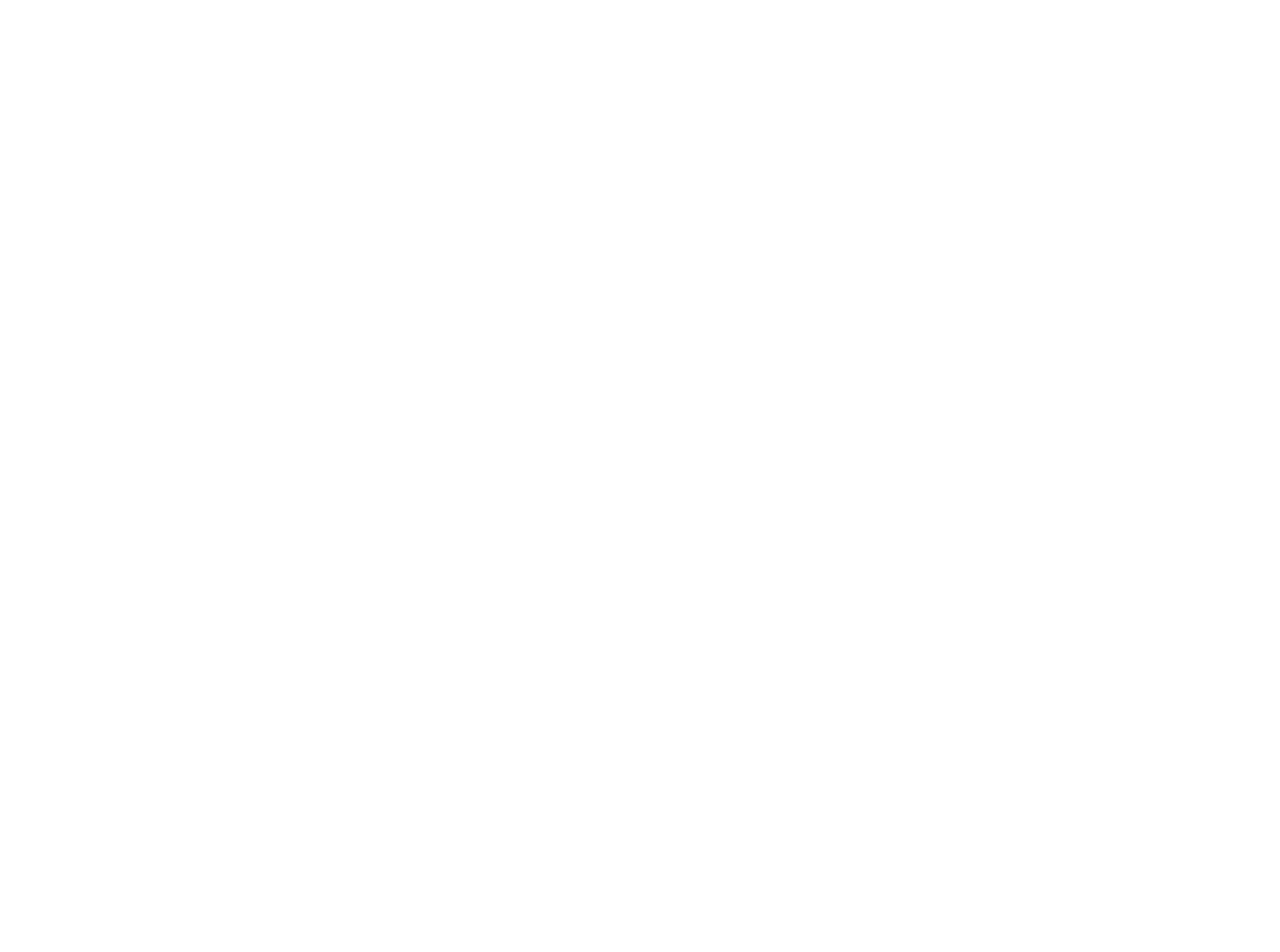
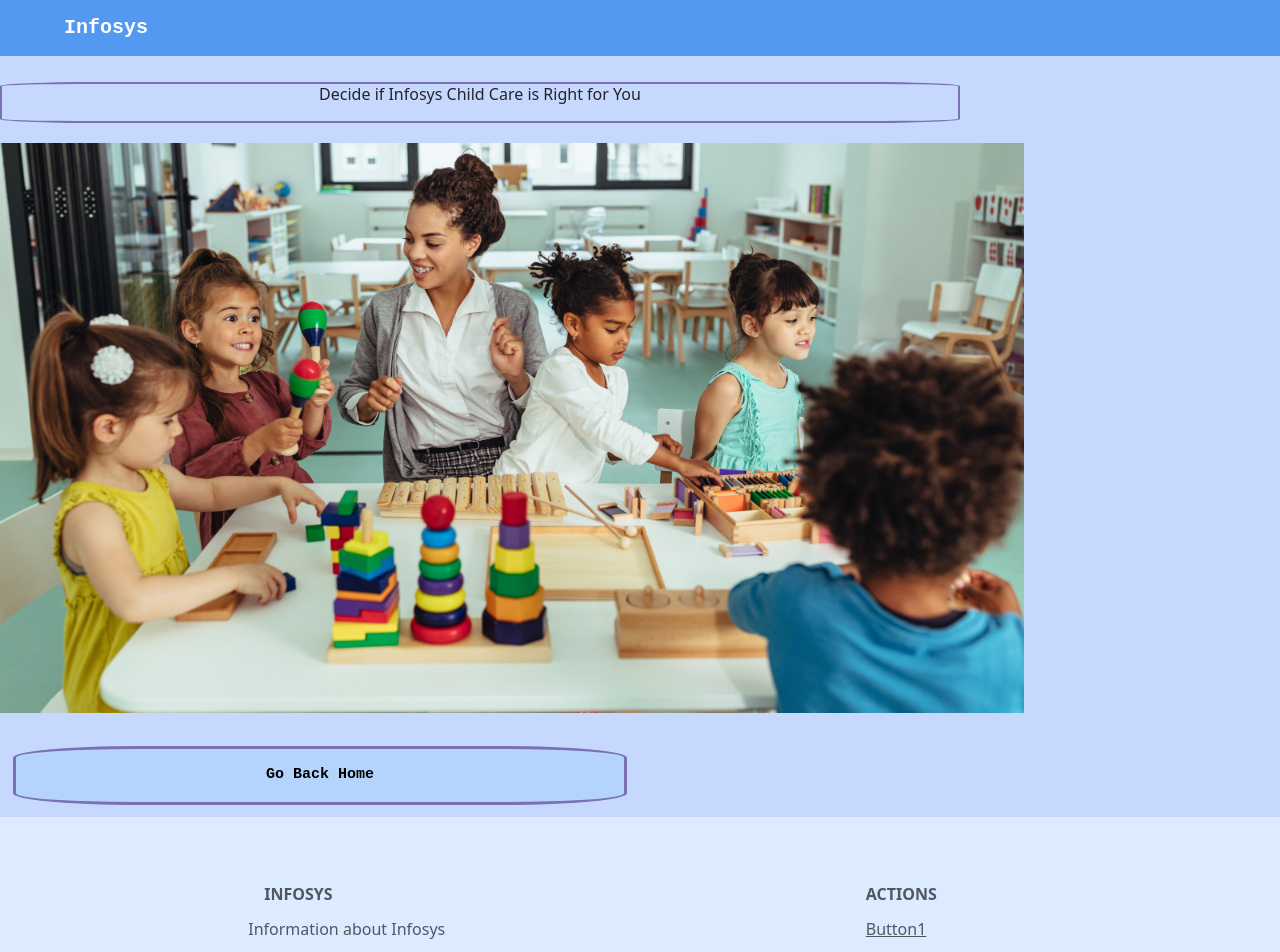
Before and after one commit to largeweb/bizhacks-2022, a React (Create React App) app in the folder mem-pwa/: page /about in a window 1280 px wide. Before the commit this address had no page. Shown: the top 952 px of the page. Before the commit the page ends 800 px from the top, so only its background shows below. Built offline with nearby package versions, Linux system fonts and the light colour scheme.

Commit message:
addedroutesformostpages

```diff
--- a/mem-pwa/src/App.js
+++ b/mem-pwa/src/App.js
@@ -9,10 +9,6 @@
 import { MDBFooter } from 'mdb-react-ui-kit';
 import {Link} from "react-router-dom";
 import { db } from "./firebase"
-// import { List , ListItem, ListItemAvatar, ListItemText, Button } from '@mui/material';
-
-
-
 
 function App() {
 
@@ -25,6 +21,8 @@
         ? <HomeMenuAdmin />
         : <HomeMenuUser />
       }
+      {/* ⚠️ TRY TO ADMIN PROTECT THIS BUTTON ⚠️ */}
+      {/* It makes sense to */}
       <div className="switchdiv">
         {isAdmin
           ? <div>
--- a/mem-pwa/src/index.js
+++ b/mem-pwa/src/index.js
@@ -6,6 +6,12 @@
 import CubiclePage from './pages/CubiclePage';
 import CubicleManager from './pages/CubicleManager';
 import ChildCarePage from './pages/ChildCarePage';
+import ChildCareManagerPage from './pages/ChildCareManagerPage';
+import SocialHolidaysPage from './pages/SocialHolidaysPage';
+import SocialHolidaysManagerPage from './pages/SocialHolidaysManagerPage';
+import RDPRequestPage from './pages/RDPRequestPage';
+import RDPManagerPage from './pages/RDPManagerPage';
+import AboutPage from './pages/AboutPage';
 import * as serviceWorkerRegistration from './serviceWorkerRegistration';
 import reportWebVitals from './reportWebVitals';
 
@@ -18,6 +24,12 @@
         <Route path="/cubicle" element={<CubiclePage/>} />
         <Route path="/cubiclemanager" element={<CubicleManager/>} />
         <Route path="/childcare" element={<ChildCarePage />} />
+        <Route path="/childcaremanager" element={<ChildCareManagerPage />} />
+        <Route path="/social" element={<SocialHolidaysPage />} />
+        <Route path="/socialmanager" element={<SocialHolidaysManagerPage />} />
+        <Route path="/rdp" element={<RDPRequestPage />} />
+        <Route path="/rdpmanager" element={<RDPManagerPage />} />
+        <Route path="/about" element={<AboutPage />} />
       </Routes>
     </BrowserRouter>
     {/* <App /> */}
--- /dev/null
+++ b/mem-pwa/src/pages/AboutPage.js
@@ -0,0 +1,26 @@
+import { Button } from 'bootstrap';
+import React from 'react';
+import "react-bootstrap"
+import { Container } from 'react-bootstrap';
+import '../App.css';
+import {Link} from "react-router-dom";
+import {BrowserRouter as Router, Switch, Route} from "react-router-dom";
+import Navbar from "../components/Navbar"
+import Footer from "../components/Footer"
+import child1 from "../images/child1.jpeg"
+
+function ChildCarePage() {
+ return (
+  <div className='homediv'>
+      <Navbar />
+      <div className='childcareTopDiv'>
+        <p>Decide if Infosys Child Care is Right for You</p>
+      </div>
+      <img className='childcareimage' src={child1}></img>
+	  <Link to="/"><button className='menuButton'>Go Back Home</button></Link>
+      <Footer />
+  </div>
+ )
+}
+
+export default ChildCarePage;
--- /dev/null
+++ b/mem-pwa/src/pages/ChildCareManagerPage.js
@@ -0,0 +1,26 @@
+import { Button } from 'bootstrap';
+import React from 'react';
+import "react-bootstrap"
+import { Container } from 'react-bootstrap';
+import '../App.css';
+import {Link} from "react-router-dom";
+import {BrowserRouter as Router, Switch, Route} from "react-router-dom";
+import Navbar from "../components/Navbar"
+import Footer from "../components/Footer"
+import child1 from "../images/child1.jpeg"
+
+function ChildCarePage() {
+ return (
+  <div className='homediv'>
+      <Navbar />
+      <div className='childcareTopDiv'>
+        <p>Decide if Infosys Child Care is Right for You</p>
+      </div>
+      <img className='childcareimage' src={child1}></img>
+	  <Link to="/"><button className='menuButton'>Go Back Home</button></Link>
+      <Footer />
+  </div>
+ )
+}
+
+export default ChildCarePage;
--- a/mem-pwa/src/pages/HomeMenuUser.js
+++ b/mem-pwa/src/pages/HomeMenuUser.js
@@ -18,13 +18,13 @@
           {/* Scroll down list */}
           {/* Social cultural events, view flyers */}
           {/* Add a view participants */}
-          <button className={"menuButton"}>Social Holidays</button>
+          <Link to="/social"><button className={"menuButton"}>Social Holidays</button></Link>
+          <Link to="/rdp"><button className={"menuButton"}>Desktop RDP</button></Link>
           {/* Check Biz Hacks Notes */}
-          <button className={"menuButton"}>Enable RDP Desktop</button>
         </div>
         <div>
           {/* <button className={"menuButton"}>View Participants</button> */}
-          <button className={"menuButton"}>About this Web App</button>
+          <Link to="/about"><button className={"menuButton"}>About this Web App</button></Link>
         </div>
     </div>
   );
--- /dev/null
+++ b/mem-pwa/src/pages/RDPManagerPage.js
@@ -0,0 +1,26 @@
+import { Button } from 'bootstrap';
+import React from 'react';
+import "react-bootstrap"
+import { Container } from 'react-bootstrap';
+import '../App.css';
+import {Link} from "react-router-dom";
+import {BrowserRouter as Router, Switch, Route} from "react-router-dom";
+import Navbar from "../components/Navbar"
+import Footer from "../components/Footer"
+import child1 from "../images/child1.jpeg"
+
+function ChildCarePage() {
+ return (
+  <div className='homediv'>
+      <Navbar />
+      <div className='childcareTopDiv'>
+        <p>Decide if Infosys Child Care is Right for You</p>
+      </div>
+      <img className='childcareimage' src={child1}></img>
+	  <Link to="/"><button className='menuButton'>Go Back Home</button></Link>
+      <Footer />
+  </div>
+ )
+}
+
+export default ChildCarePage;
--- /dev/null
+++ b/mem-pwa/src/pages/RDPRequestPage.js
@@ -0,0 +1,26 @@
+import { Button } from 'bootstrap';
+import React from 'react';
+import "react-bootstrap"
+import { Container } from 'react-bootstrap';
+import '../App.css';
+import {Link} from "react-router-dom";
+import {BrowserRouter as Router, Switch, Route} from "react-router-dom";
+import Navbar from "../components/Navbar"
+import Footer from "../components/Footer"
+import child1 from "../images/child1.jpeg"
+
+function ChildCarePage() {
+ return (
+  <div className='homediv'>
+      <Navbar />
+      <div className='childcareTopDiv'>
+        <p>Decide if Infosys Child Care is Right for You</p>
+      </div>
+      <img className='childcareimage' src={child1}></img>
+	  <Link to="/"><button className='menuButton'>Go Back Home</button></Link>
+      <Footer />
+  </div>
+ )
+}
+
+export default ChildCarePage;
--- /dev/null
+++ b/mem-pwa/src/pages/SocialHolidaysManagerPage.js
@@ -0,0 +1,26 @@
+import { Button } from 'bootstrap';
+import React from 'react';
+import "react-bootstrap"
+import { Container } from 'react-bootstrap';
+import '../App.css';
+import {Link} from "react-router-dom";
+import {BrowserRouter as Router, Switch, Route} from "react-router-dom";
+import Navbar from "../components/Navbar"
+import Footer from "../components/Footer"
+import child1 from "../images/child1.jpeg"
+
+function ChildCarePage() {
+ return (
+  <div className='homediv'>
+      <Navbar />
+      <div className='childcareTopDiv'>
+        <p>Decide if Infosys Child Care is Right for You</p>
+      </div>
+      <img className='childcareimage' src={child1}></img>
+	  <Link to="/"><button className='menuButton'>Go Back Home</button></Link>
+      <Footer />
+  </div>
+ )
+}
+
+export default ChildCarePage;
--- /dev/null
+++ b/mem-pwa/src/pages/SocialHolidaysPage.js
@@ -0,0 +1,26 @@
+import { Button } from 'bootstrap';
+import React from 'react';
+import "react-bootstrap"
+import { Container } from 'react-bootstrap';
+import '../App.css';
+import {Link} from "react-router-dom";
+import {BrowserRouter as Router, Switch, Route} from "react-router-dom";
+import Navbar from "../components/Navbar"
+import Footer from "../components/Footer"
+import child1 from "../images/child1.jpeg"
+
+function ChildCarePage() {
+ return (
+  <div className='homediv'>
+      <Navbar />
+      <div className='childcareTopDiv'>
+        <p>Decide if Infosys Child Care is Right for You</p>
+      </div>
+      <img className='childcareimage' src={child1}></img>
+	  <Link to="/"><button className='menuButton'>Go Back Home</button></Link>
+      <Footer />
+  </div>
+ )
+}
+
+export default ChildCarePage;
```
